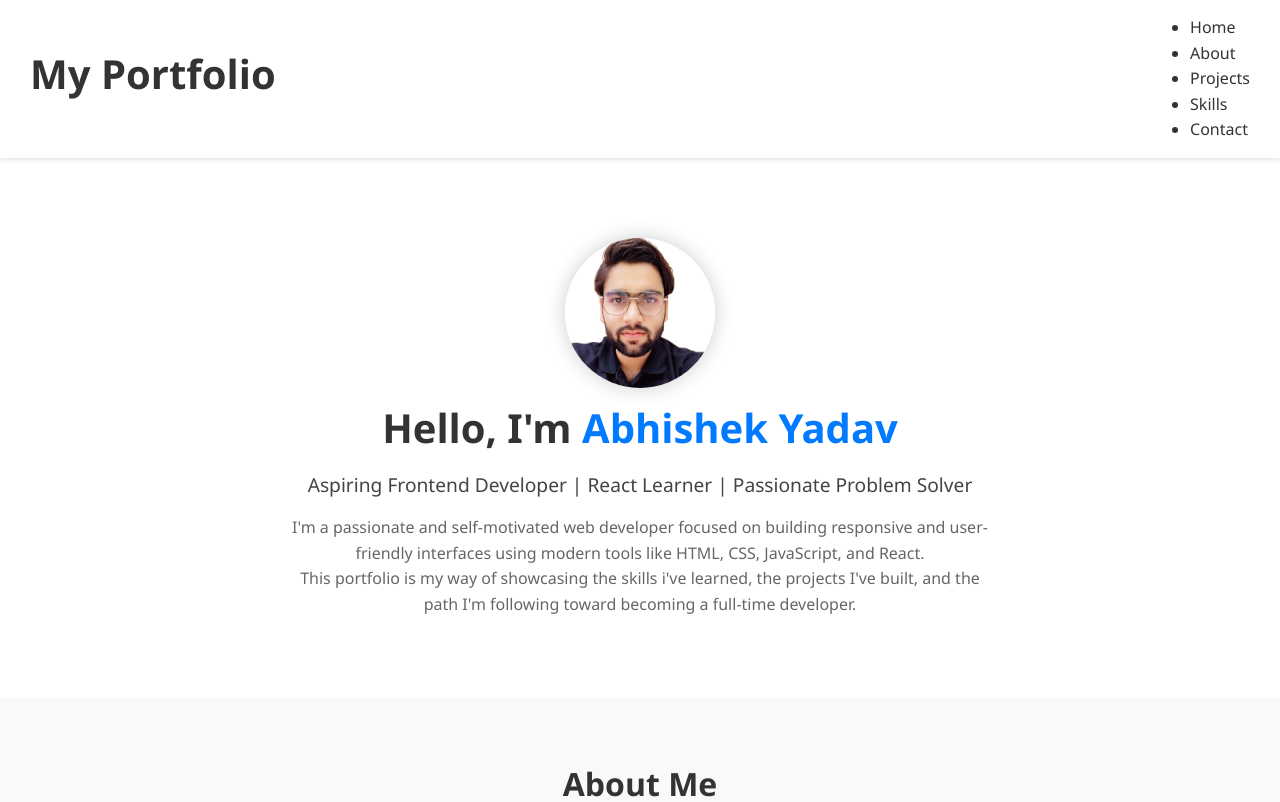
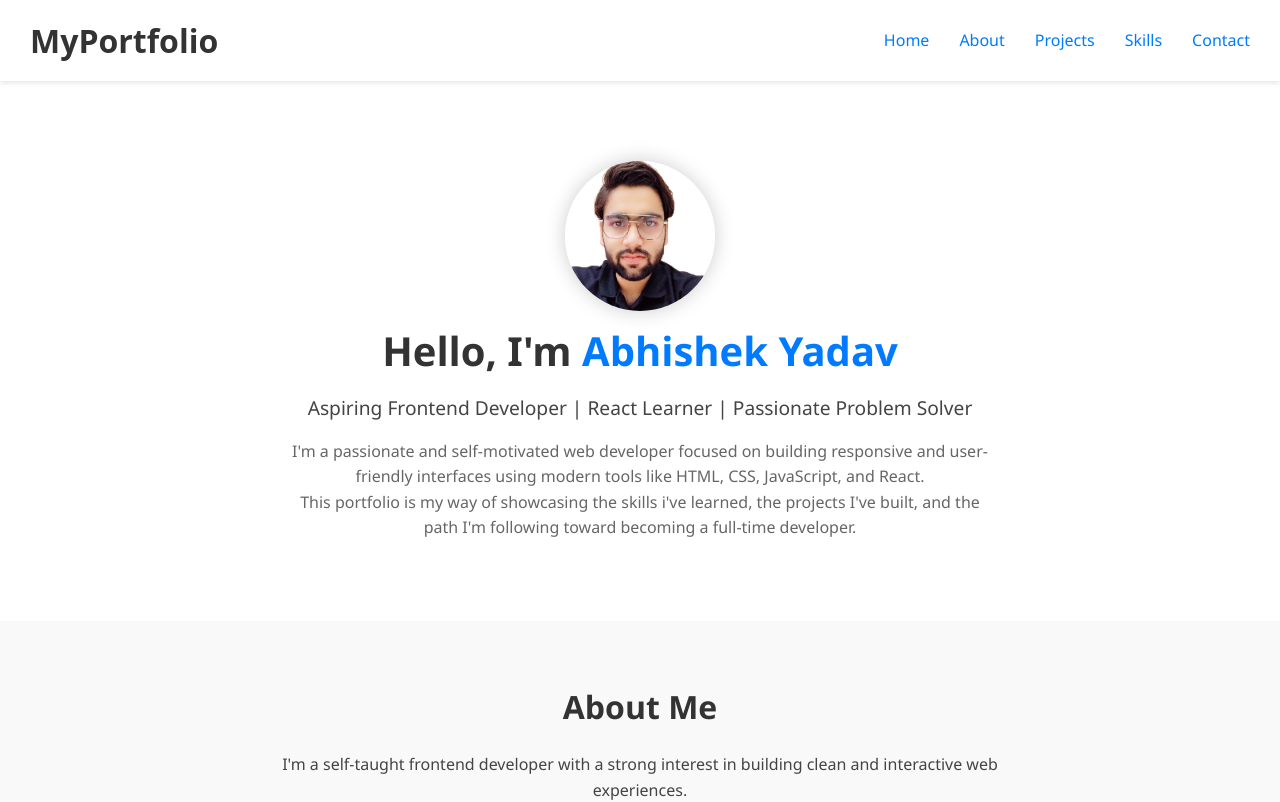
Before and after one commit to Abhi25092/My-Portfolio, a React (Create React App) app: page / in a window 1280 px wide. Shown: the top 802 px of the page. Built offline with nearby package versions, Linux system fonts and the light colour scheme; a web font is replaced by a local one.

Commit message:
Update Navbar.js

```diff
--- a/src/components/Navbar.js
+++ b/src/components/Navbar.js
@@ -1,18 +1,31 @@
-import React from 'react';
+import React, { useState } from 'react';
 import { Link } from 'react-scroll';
 import './Navbar.css';
-import { MdDriveFolderUpload } from 'react-icons/md';
 
 function Navbar() {
+    const [isOpen, setIsOpen] = useState(false);
+    const toggleMenu = () => {
+        setIsOpen(!isOpen);
+    };
+    const closeMenu = () => {
+        setIsOpen(false);
+    };
+
     return(
         <nav className='navbar'>
-            <h1>My Portfolio</h1>
-            <ul>
-                <li><Link to="home" smooth={true} duration={600}>Home</Link></li>
-                <li><Link to="about" smooth={true} duration={600}>About</Link></li>
-                <li><Link to="projects" smooth={true} duration={600}>Projects</Link></li>
-                <li><Link to="skills" smooth={true} duration={600}>Skills</Link></li>
-                <li><Link to="contact" smooth={true} duration={600}>Contact</Link></li>
+            <div className='logo'>MyPortfolio</div>
+            <div className='hamburger' onClick={toggleMenu}>
+                <div className={`bar ${isOpen ? 'open' : ''}`}></div>
+                <div className={`bar ${isOpen ? 'open' : ''}`}></div>
+                <div className={`bar ${isOpen ? 'open' : ''}`}></div>
+            </div>
+
+            <ul className={`nav-links ${isOpen ? 'active' : ''}`}>
+                <li><Link to="home" smooth={true} duration={500} onClick={closeMenu}>Home</Link></li>
+                <li><Link to="about" smooth={true} duration={500} onClick={closeMenu}>About</Link></li>
+                <li><Link to="projects" smooth={true} duration={500} onClick={closeMenu}>Projects</Link></li>
+                <li><Link to="skills" smooth={true} duration={500} onClick={closeMenu}>Skills</Link></li>
+                <li><Link to="contact" smooth={true} duration={500} onClick={closeMenu}>Contact</Link></li>
             </ul>
         </nav>
     );
```
